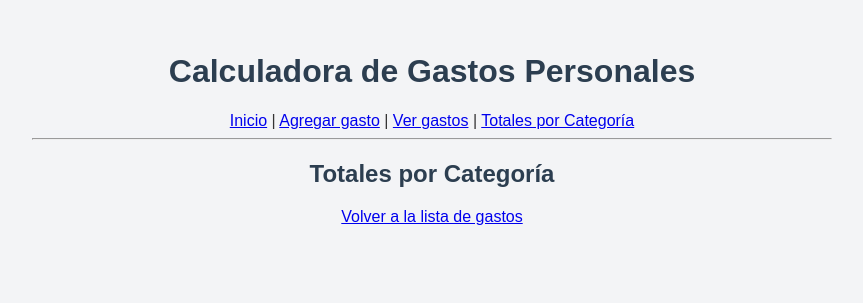
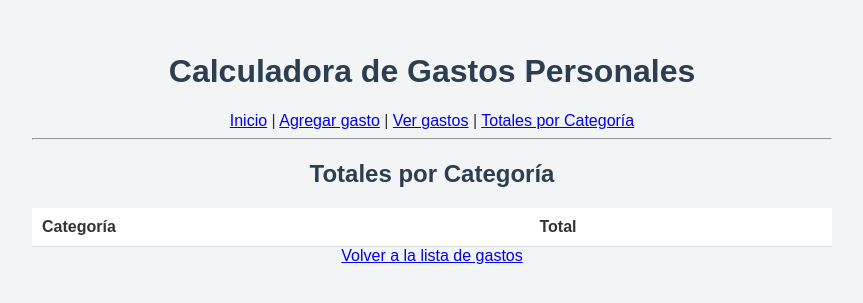
Before and after one commit to JuanLemus97/calculadora_gastos_personales, a Flask app: page /totales in a window 1280 px wide. Shown: the top 303 px of the page, without its empty margins (208-1071 px from the left). Run offline with Flask 3, Linux system fonts and the light colour scheme; lists and menus that the app fills with data are empty.

```diff
--- a/templates/totales.html
+++ b/templates/totales.html
@@ -1,10 +1,17 @@
 {% extends "base.html" %}
 {% block contenido %}
 <h2>Totales por Categoría</h2>
-<ul>
+<table>
+    <tr>
+        <th>Categoría</th>
+        <th>Total</th>
+    </tr>
     {% for categoria, total in resumen.items() %}
-        <li>{{ categoria }}: ${{ total }}</li>
+    <tr>
+        <th>{{ categoria }}</th>
+        <th>${{ total }}</th>
+    </tr>
     {% endfor %}
-</ul>
+</table>
 <a href="{{ url_for('gastos') }}">Volver a la lista de gastos</a>
 {% endblock %}
```
